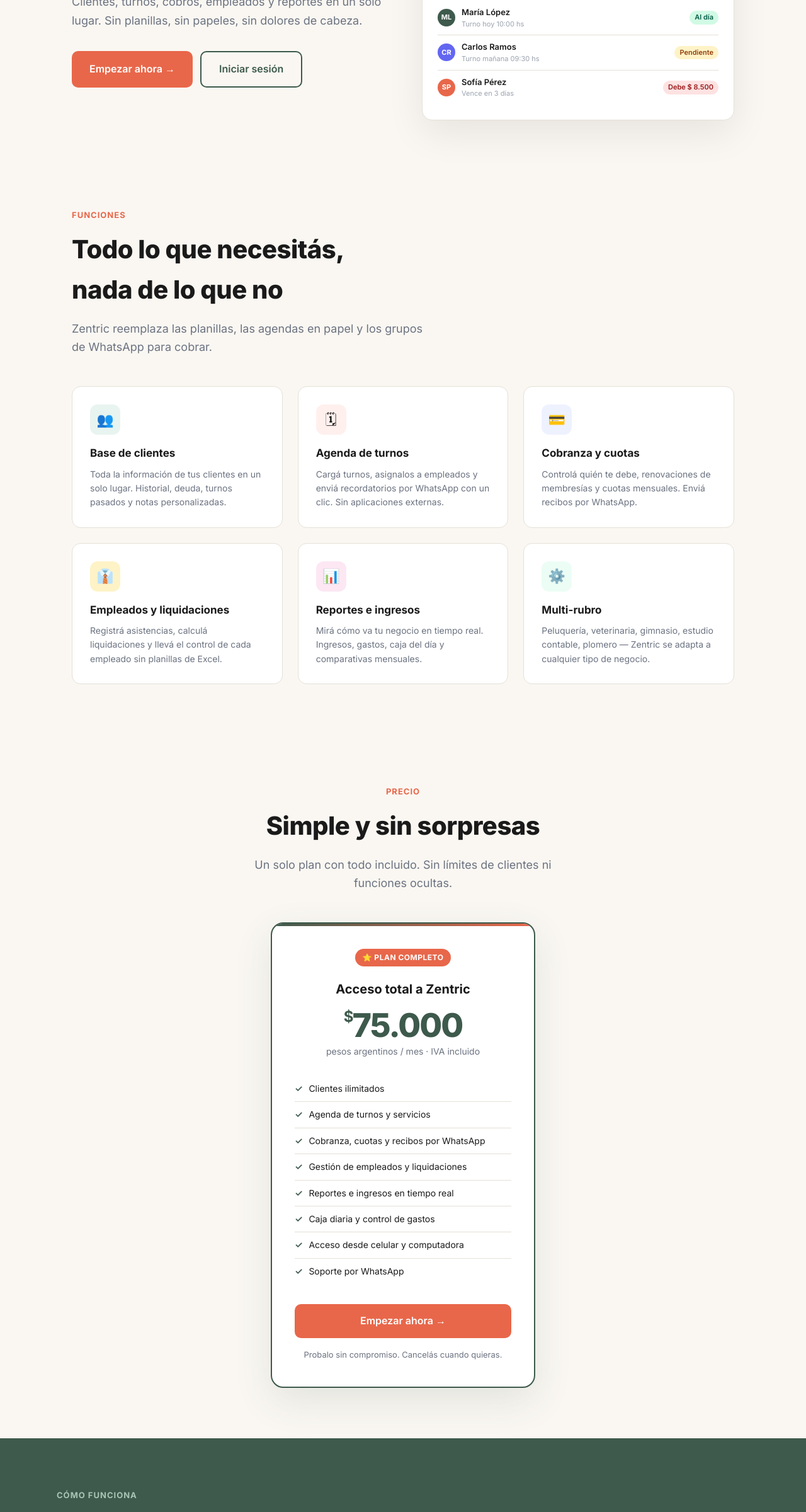
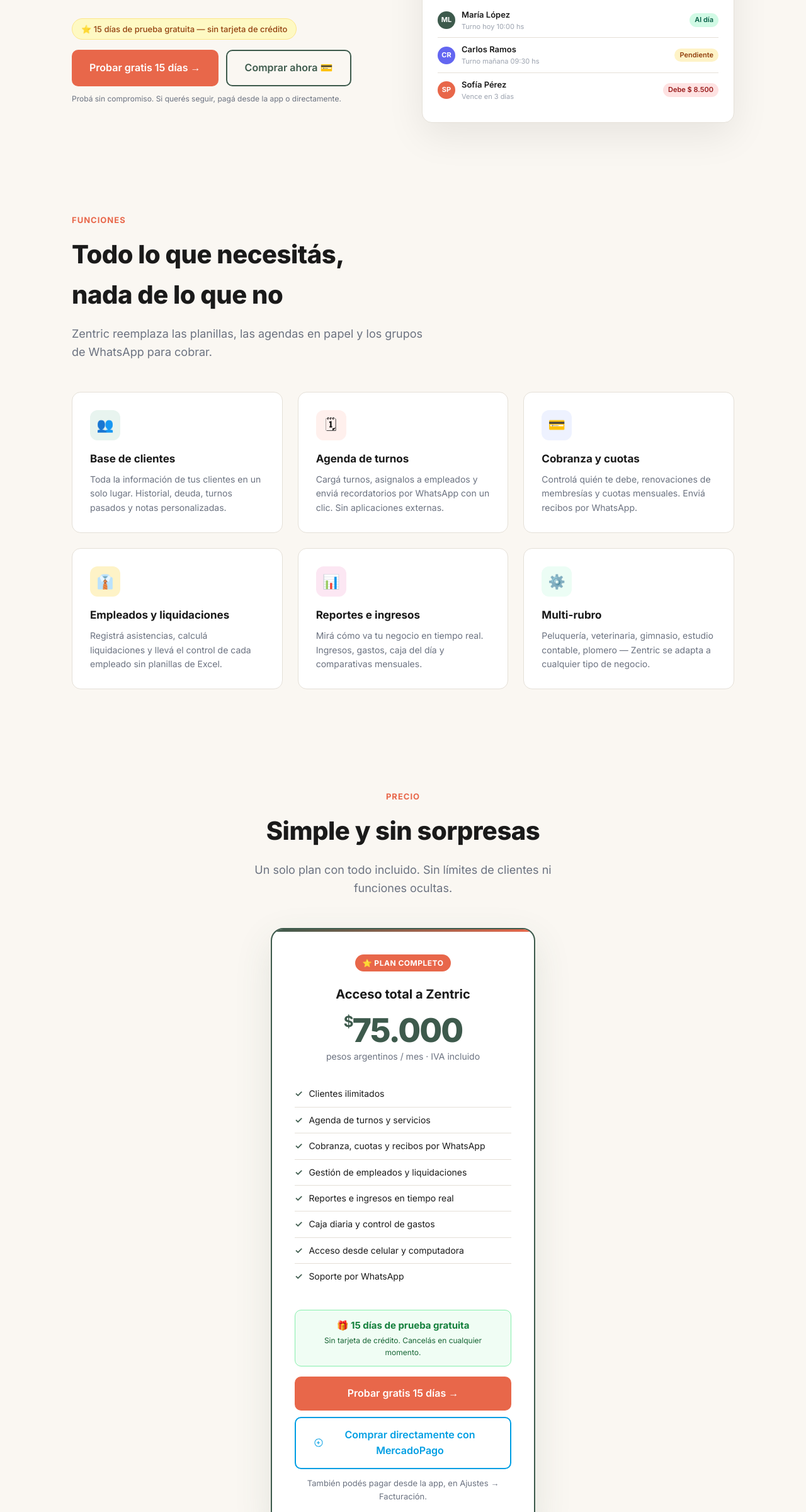
Before and after one commit to brachu87/-zentric-landing, a plain HTML site: page index.html in a window 1280 px wide. Shown: the part 400-2800 px from the top of the page at 63% size. Drawn offline with Linux system fonts and the light colour scheme.

Commit message:
feat: trial 15 días + botón MercadoPago + manual v2.0

```diff
--- a/index.html
+++ b/index.html
@@ -267,7 +267,8 @@
       <a href="#funciones" class="btn btn-ghost">Funciones</a>
       <a href="#como-funciona" class="btn btn-ghost">Cómo funciona</a>
       <a href="#precios" class="btn btn-ghost">Precios</a>
-      <a href="https://crm-app-production-0669.up.railway.app/login" class="btn btn-primary">Iniciar sesión</a>
+      <a href="manual-zentric.pdf" class="btn btn-ghost" download>📄 Manual</a>
+      <a href="https://crm-app-production-0669.up.railway.app/registro" class="btn btn-primary">Empezar gratis</a>
     </div>
   </div>
 </nav>
@@ -279,10 +280,14 @@
       <div class="hero-badge">✦ Pensado para negocios argentinos</div>
       <h1>Gestioná tu negocio <em>sin complicaciones</em></h1>
       <p>Clientes, turnos, cobros, empleados y reportes en un solo lugar. Sin planillas, sin papeles, sin dolores de cabeza.</p>
+      <div style="display:inline-flex;align-items:center;gap:8px;background:#fef9c3;border:1px solid #fde68a;padding:6px 14px;border-radius:20px;font-size:13px;color:#92400e;margin-bottom:16px;font-weight:500">
+        ⭐ 15 días de prueba gratuita — sin tarjeta de crédito
+      </div>
       <div class="hero-ctas">
-        <a href="https://wa.me/5491176353062?text=Hola%2C%20quiero%20suscribirme%20a%20Zentric" target="_blank" class="btn btn-accent btn-lg">Empezar ahora →</a>
-        <a href="https://crm-app-production-0669.up.railway.app/login" class="btn btn-outline btn-lg">Iniciar sesión</a>
+        <a href="https://crm-app-production-0669.up.railway.app/registro" class="btn btn-accent btn-lg">Probar gratis 15 días →</a>
+        <a href="https://crm-app-production-0669.up.railway.app/api/billing/public-checkout" class="btn btn-outline btn-lg">Comprar ahora 💳</a>
       </div>
+      <p style="font-size:12px;color:var(--ink-soft);margin-top:10px">Probá sin compromiso. Si querés seguir, pagá desde la app o directamente.</p>
     </div>
 
     <!-- App mockup -->
@@ -401,8 +406,16 @@
       <li>Acceso desde celular y computadora</li>
       <li>Soporte por WhatsApp</li>
     </ul>
-    <a href="https://wa.me/5491176353062?text=Hola%2C%20quiero%20suscribirme%20a%20Zentric" target="_blank" class="btn btn-accent btn-lg" style="width:100%;justify-content:center">Empezar ahora →</a>
-    <p class="pricing-note">Probalo sin compromiso. Cancelás cuando quieras.</p>
+    <div style="background:#f0fdf4;border:1px solid #86efac;border-radius:10px;padding:12px 16px;margin-bottom:16px;text-align:center">
+      <div style="font-size:15px;font-weight:700;color:#15803d">🎁 15 días de prueba gratuita</div>
+      <div style="font-size:12px;color:#166534;margin-top:2px">Sin tarjeta de crédito. Cancelás en cualquier momento.</div>
+    </div>
+    <a href="https://crm-app-production-0669.up.railway.app/registro" class="btn btn-accent btn-lg" style="width:100%;justify-content:center;margin-bottom:10px">Probar gratis 15 días →</a>
+    <a href="https://crm-app-production-0669.up.railway.app/api/billing/public-checkout" class="btn btn-outline btn-lg" style="width:100%;justify-content:center;border-color:#009ee3;color:#009ee3">
+      <svg width="16" height="16" viewBox="0 0 24 24" fill="currentColor" style="flex-shrink:0"><path d="M12.012 2.25c-5.385 0-9.75 4.365-9.75 9.75s4.365 9.75 9.75 9.75 9.75-4.365 9.75-9.75-4.365-9.75-9.75-9.75zm0 1.5c4.557 0 8.25 3.693 8.25 8.25s-3.693 8.25-8.25 8.25-8.25-3.693-8.25-8.25 3.693-8.25 8.25-8.25zm-1.5 4.5v3h-3v1.5h3v3h1.5v-3h3v-1.5h-3v-3h-1.5z"/></svg>
+      Comprar directamente con MercadoPago
+    </a>
+    <p class="pricing-note" style="margin-top:12px">También podés pagar desde la app, en Ajustes → Facturación.</p>
   </div>
 </section>
 
@@ -439,9 +452,10 @@
   <h2>¿Listo para ordenar tu negocio?</h2>
   <p>Probalo sin compromiso. Si tenés dudas, escribinos y te ayudamos a configurarlo.</p>
   <div class="cta-btns">
-    <a href="https://wa.me/5491176353062?text=Hola%2C%20quiero%20suscribirme%20a%20Zentric" target="_blank" class="btn btn-accent btn-lg">Contactanos →</a>
-    <a href="mailto:contacto@zentric.app" class="btn btn-outline btn-lg">Contactar</a>
+    <a href="https://crm-app-production-0669.up.railway.app/registro" class="btn btn-accent btn-lg">Probar gratis 15 días →</a>
+    <a href="https://crm-app-production-0669.up.railway.app/api/billing/public-checkout" class="btn btn-outline btn-lg" style="border-color:#009ee3;color:#009ee3">Comprar con MercadoPago 💳</a>
   </div>
+  <p style="margin-top:16px;font-size:13px;color:rgba(255,255,255,0.6)">O escribinos por <a href="https://wa.me/5491176353062" target="_blank" style="color:#fff">WhatsApp</a></p>
 </section>
 
 <!-- FOOTER -->
@@ -473,7 +487,7 @@
     <p>© 2026 Zentric. Todos los derechos reservados.</p>
     <div class="footer-links">
       <a href="https://crm-app-production-0669.up.railway.app/login">Iniciar sesión</a>
-      <a href="https://crm-app-production-0669.up.railway.app/registro">Registrarse</a>
+      <a href="https://crm-app-production-0669.up.railway.app/registro">Registrarse (15 días gratis)</a>
       <a href="mailto:contacto@zentric.app">Contacto</a>
     </div>
   </div>
```
Also changed, not shown: 1 other file.
